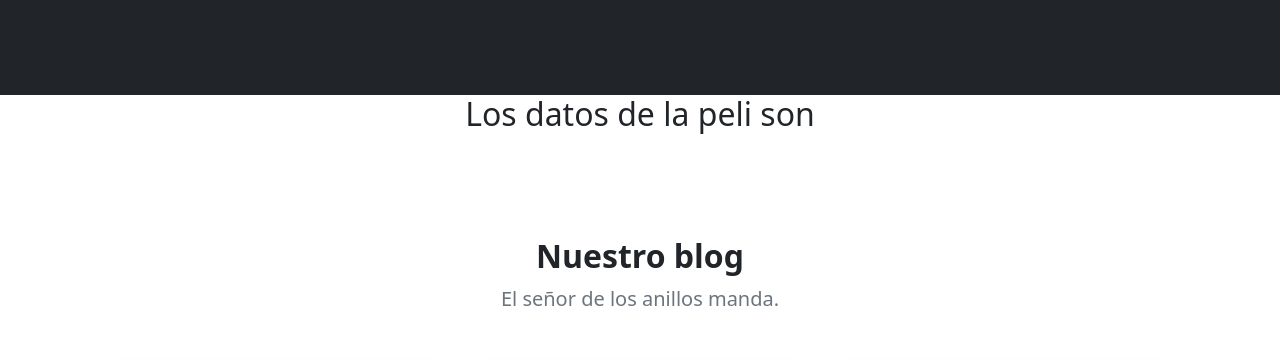
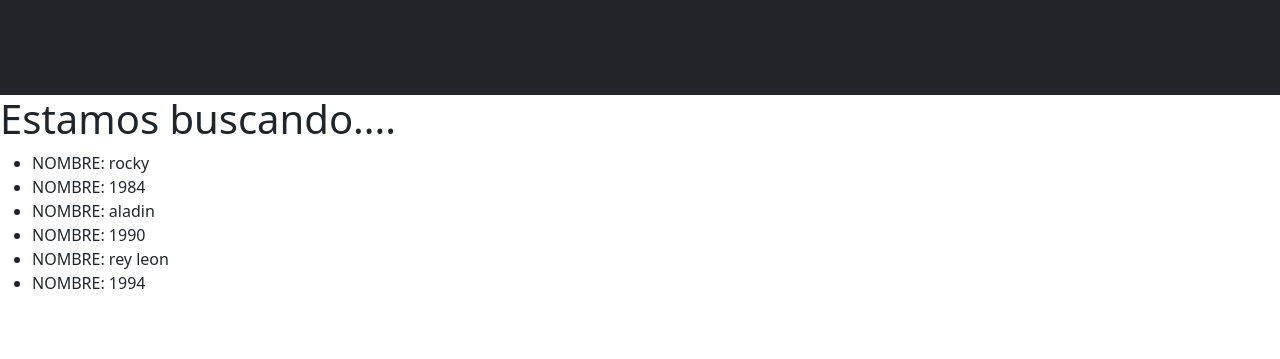
Before and after one commit to juanmastro/Grupo-one, a Django app: template ProyectoFinal/AppCoder/templates/AppCoder/resultadobusqueda.html in a window 1280 px wide. Shown: the part 453-812 px from the top of the page. Run offline with Django 3.2, Linux system fonts and the light colour scheme; the template is opened without the code that fills it: values that come from a table or form of the project are taken from there, others are empty; data comes from the database, SQL or seed files in the repository; both versions use the stored data as it was after the commit; some libraries are stand-ins or nearby versions.

Commit message:
leerPeliculas y busqueda de peliculas

```diff
--- a/ProyectoFinal/AppCoder/templates/AppCoder/resultadobusqueda.html
+++ b/ProyectoFinal/AppCoder/templates/AppCoder/resultadobusqueda.html
@@ -1,35 +1,34 @@
 {% extends "AppCoder/madre.html" %}
+
+
 
 {% load static %}
 
-
-{% block contenido %}
+        {% block contenido2 %}
+            <h1 class="mb-1">Busca tu peli favorita</h1>
+        {% endblock %}
 
 
-
-<div class="text-center">
-
-    <h2>Los datos de la peli son </h2>
+        {% block contenido %}
 
 
+            <h1>Estamos buscando....</h1>
 
-        {% if equipos %}
+            {% if peliculas %}
 
                 <ul>
                 {% for pelicula in peliculas %}
 
                 <li>NOMBRE: {{pelicula.nombre}}</li>
-                <li>AÑO:{{pelicula.año}}</li>
-                <li>DIRECTOR: {{pelicula.director}}</li>
-                <li>GENERO: {{pelicula.genero}}</li>
-                <li>DURACION: {{pelicula.duracion}}</li>
+                <li>NOMBRE: {{pelicula.año}}</li>
 
 
                 {% endfor %}
                 </ul>
 
-        {% endif %}
+            {% endif %}
 
-</div>
 
-{% endblock %}
+
+
+        {% endblock %}
--- a/ProyectoFinal/AppCoder/views.py
+++ b/ProyectoFinal/AppCoder/views.py
@@ -104,15 +104,10 @@
 
     if request.GET ["nombre"]:
 
-
         nombre = request.GET ["nombre"]
         peliculas = Pelicula.objects.filter(nombre__icontains=nombre)
 
         return render (request, "AppCoder/resultadobusqueda.html", {"peliculas":peliculas, "nombre":nombre})
-
-
-
-
 
     else:
         respuesta = "No tengo informacion cargada"
```
Also changed, not shown: ProyectoFinal/db.sqlite3.
